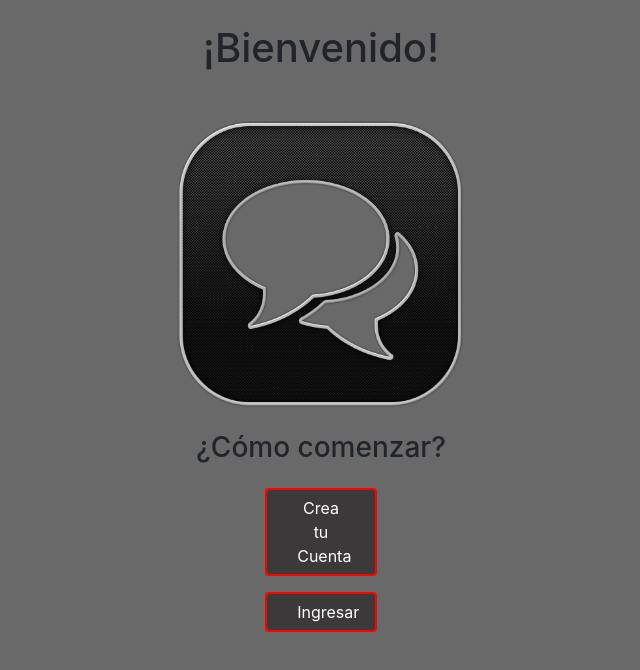
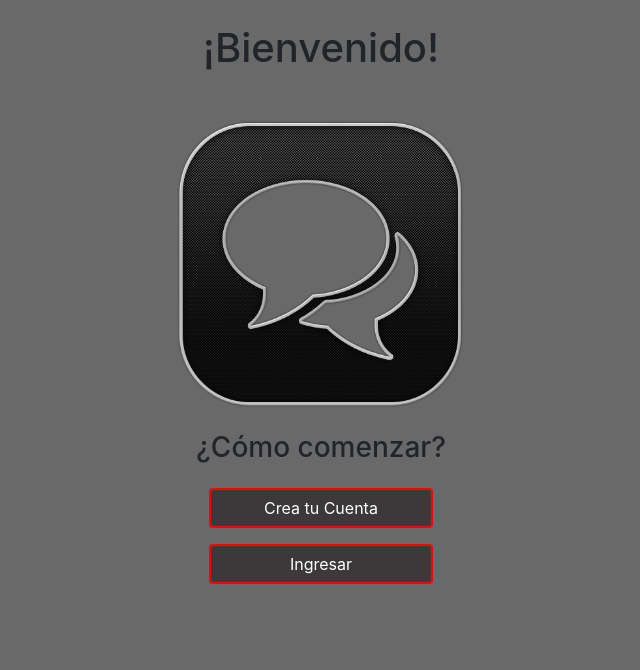
Before and after one commit to juancamilo11/ChattyApp-React-Firebase, a React (Create React App) app: page / in a window 1280 px wide. Shown: the top 670 px of the page, without its empty margins (319-959 px from the left). Built offline with nearby package versions, Linux system fonts and the light colour scheme; no server answers.

Commit message:
Estilos al home terminados

```diff
--- a/src/index.css
+++ b/src/index.css
@@ -39,6 +39,7 @@ code {
   width: 30%;
   margin-left: 35%;
   margin-right: 35%;
+  font-size: 0.8rem;
 }
 
 .btn-ingresar:hover {
@@ -307,3 +308,10 @@ a {
 #input-message {
   margin-left: 0px;
 }
+
+
+.btn-ingreso {
+  width: 100%;
+  margin-left: -50px;
+  margin-right: -50px;
+}
--- a/src/pages/Home.js
+++ b/src/pages/Home.js
@@ -11,8 +11,8 @@ export default class HomePage extends Component {
           <h3 className="subtitulo text-center">¿Cómo comenzar?</h3>
         </div>
         <div className="text-center container-boton">
-          <Link className="btn btn-primary form-control mb-3 mt-3" to = "/signup">Crea tu Cuenta</Link>
-          <Link className="btn btn-primary form-control" to = "/login">Ingresar</Link>
+          <Link className="btn btn-primary form-control mb-3 mt-3 btn-ingreso" to="/signup">Crea tu Cuenta</Link>
+          <Link className="btn btn-primary form-control btn-ingreso" to = "/login">Ingresar</Link>
         </div>
       </div>
     )
--- a/src/pages/Login.js
+++ b/src/pages/Login.js
@@ -78,7 +78,7 @@ export default class Login extends Component {
                                     className="form-input input-form"
                                     placeholder="Contraseña"
                                     onChange={this.handleChange}
-                                    value={this.state.email} />
+                                    value={this.state.password} />
                             </div>
                             <div>
                               {this.state.error ? <p className="form-text">{this.state.error}</p> : null}
```
